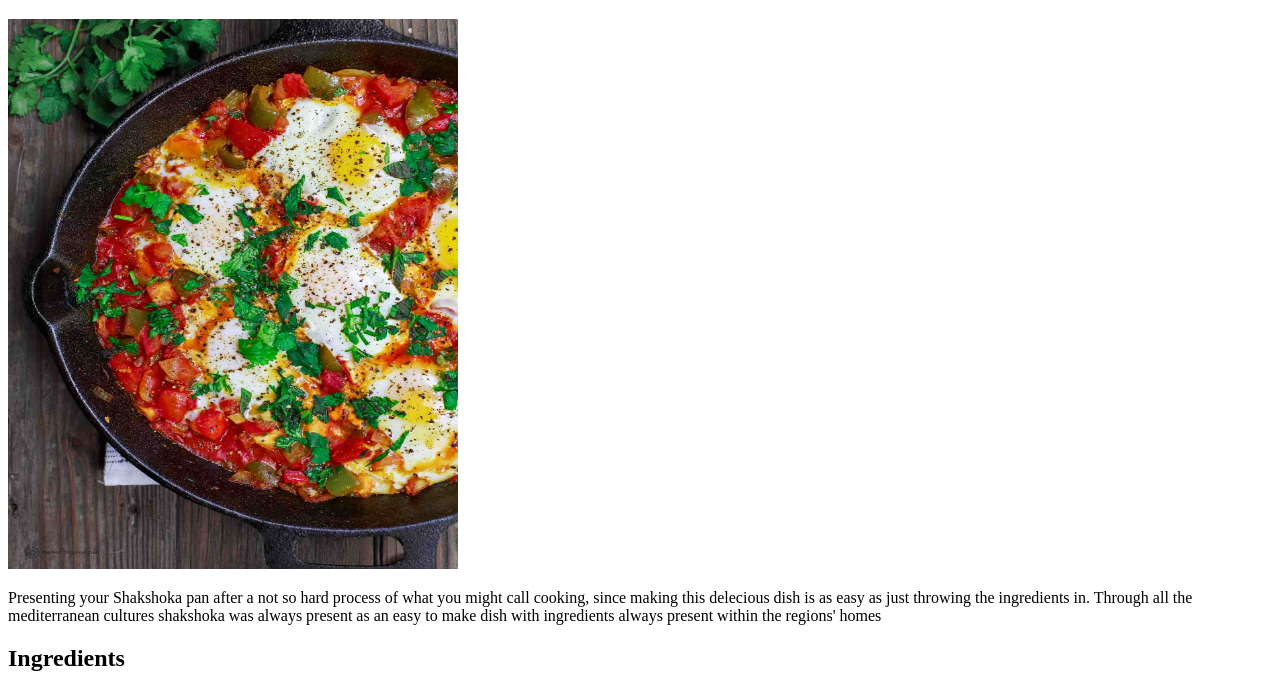
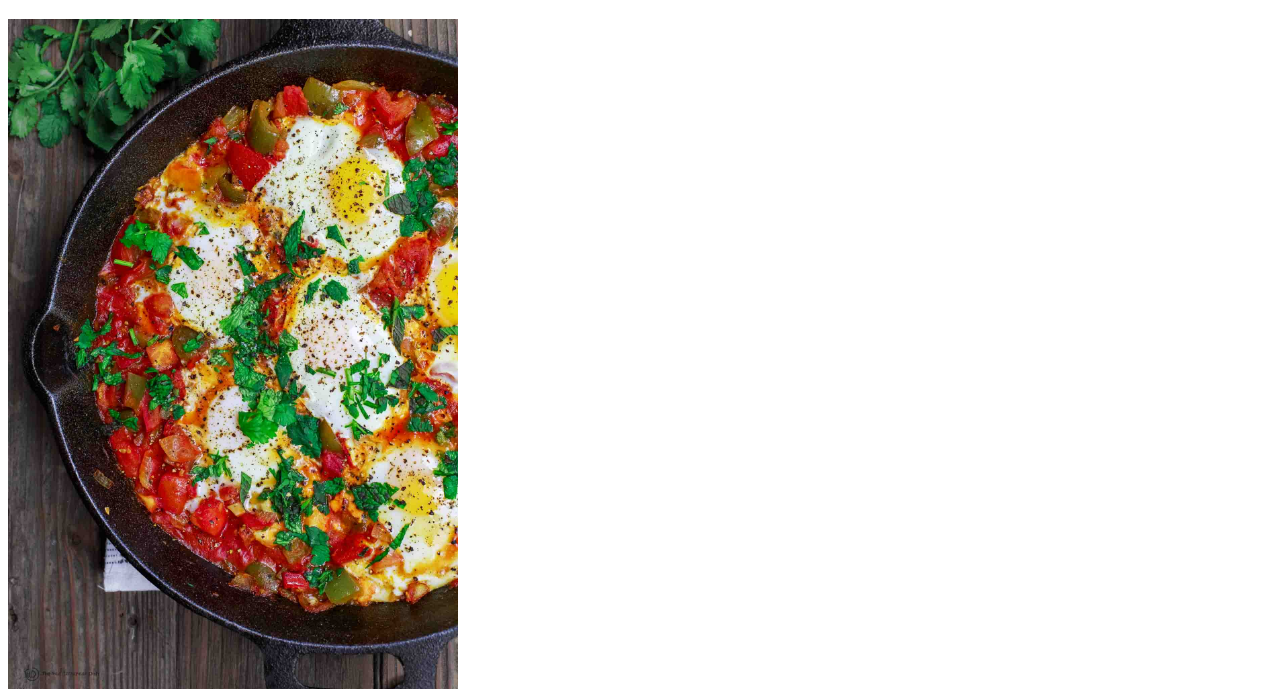
Before and after one commit to HassanMekhamer/odin-recipe, a plain HTML site: page recipes/shakshoka.html in a window 1280 px wide. Shown: the part 61-750 px from the top of the page. Drawn offline with Linux system fonts and the light colour scheme.

Commit message:
last commit before css

```diff
--- a/recipes/shakshoka.html
+++ b/recipes/shakshoka.html
@@ -8,7 +8,7 @@
 <body>
     <h1>How to cook Shakshoka</h1>
 
-    <img src="./images/shakshoka.jpg" alt="Shakshoka Pan" height="550" width="450">
+    <img src="./images/shakshoka.jpg" alt="Shakshoka Pan" height="auto" width="450">
     <p>Presenting your Shakshoka pan after a not so hard process of what you might call cooking, since making this delecious dish is as easy as just throwing the ingredients in. Through all the mediterranean cultures shakshoka was always present as an easy to make dish with ingredients always present within the regions' homes</p>
 
     <h2>Ingredients</h2>
--- /dev/null
+++ b/style.css
@@ -0,0 +1,8 @@
+* {
+    background-color: aquamarine;
+    font-family: Arial, Helvetica, sans-serif;
+}
+h1 {
+    color: red
+    font-family:
+}
```
Also changed, not shown: index.html (+1 -0 lines), recipes/pwithh.html (+1 -1 lines).
